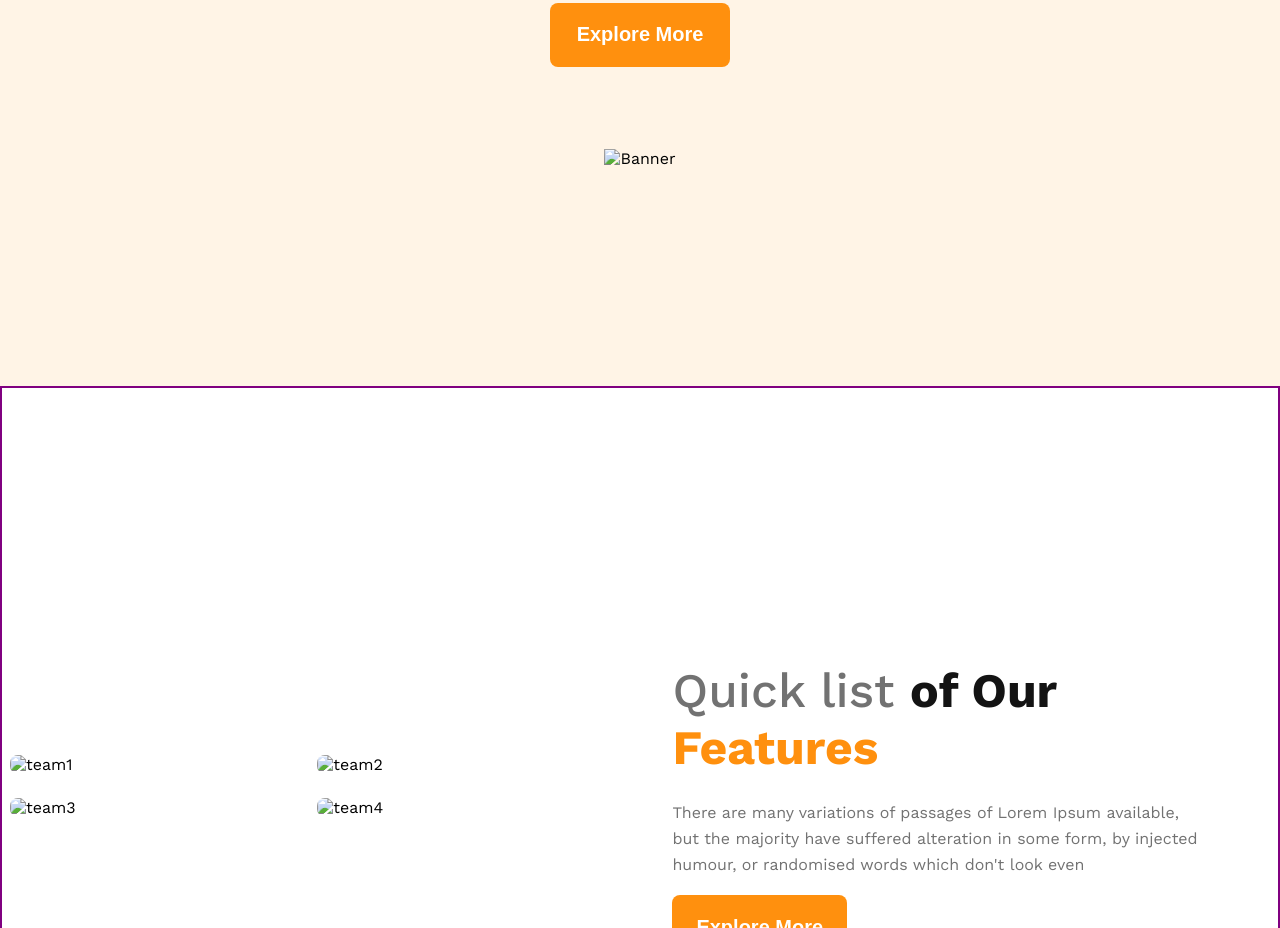
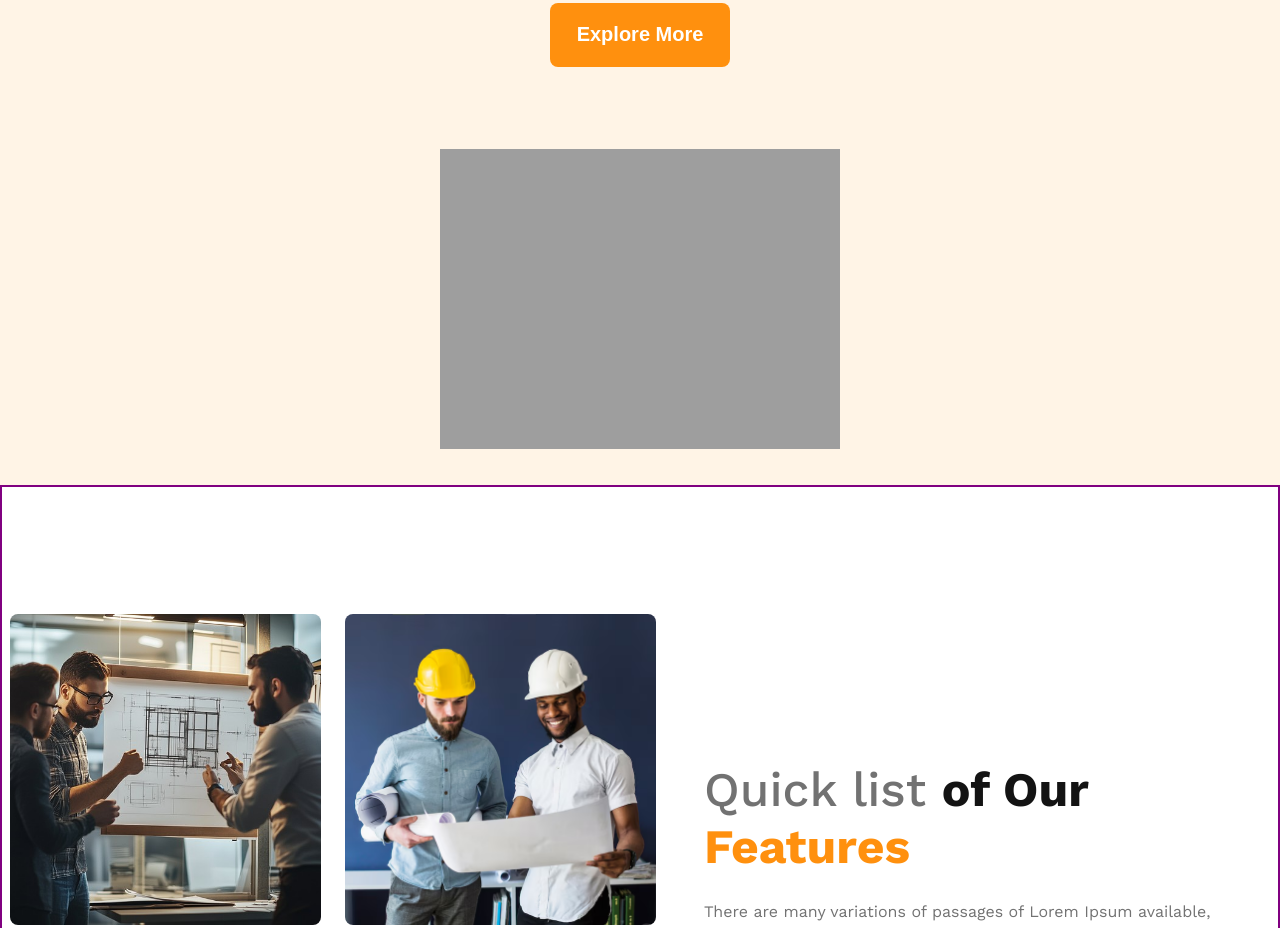
Before and after one commit to samiul-ahm/g3-architecture-resources-test, a plain HTML site: page index.html in a window 1280 px wide. Shown: the part 414-1342 px from the top of the page. Drawn offline with nearby package versions, Linux system fonts and the light colour scheme; the site is published under a folder, as on GitHub Pages, so addresses that start at the root find nothing.

Commit message:
added path

```diff
--- a/index.html
+++ b/index.html
@@ -4,7 +4,7 @@
     <meta charset="UTF-8" />
     <meta name="viewport" content="width=device-width, initial-scale=1.0" />
     <title>G3 Architects</title>
-    <link rel="stylesheet" href="CSS/main.css" />
+    <link rel="stylesheet" href="./CSS/main.css" />
   </head>
   <body>
     <header>
@@ -30,7 +30,7 @@
           </p>
           <button>Explore More</button>
           <div class="img">
-            <img src="/images/banner.png" alt="Banner" />
+            <img src="./images/banner.png" alt="Banner" />
           </div>
         </div>
       </div>
@@ -39,12 +39,12 @@
       <section class="container features">
         <div class="features-pic">
           <div class="first">
-            <img src="/images/team1.png" alt="team1" />
-            <img src="/images/team3.png" alt="team3" />
+            <img src="./images/team1.png" alt="team1" />
+            <img src="./images/team3.png" alt="team3" />
           </div>
           <div class="second">
-            <img src="/images/team2.png" alt="team2" />
-            <img src="/images/team4.png" alt="team4" />
+            <img src="./images/team2.png" alt="team2" />
+            <img src="./images/team4.png" alt="team4" />
           </div>
         </div>
         <div class="features-text">
```
